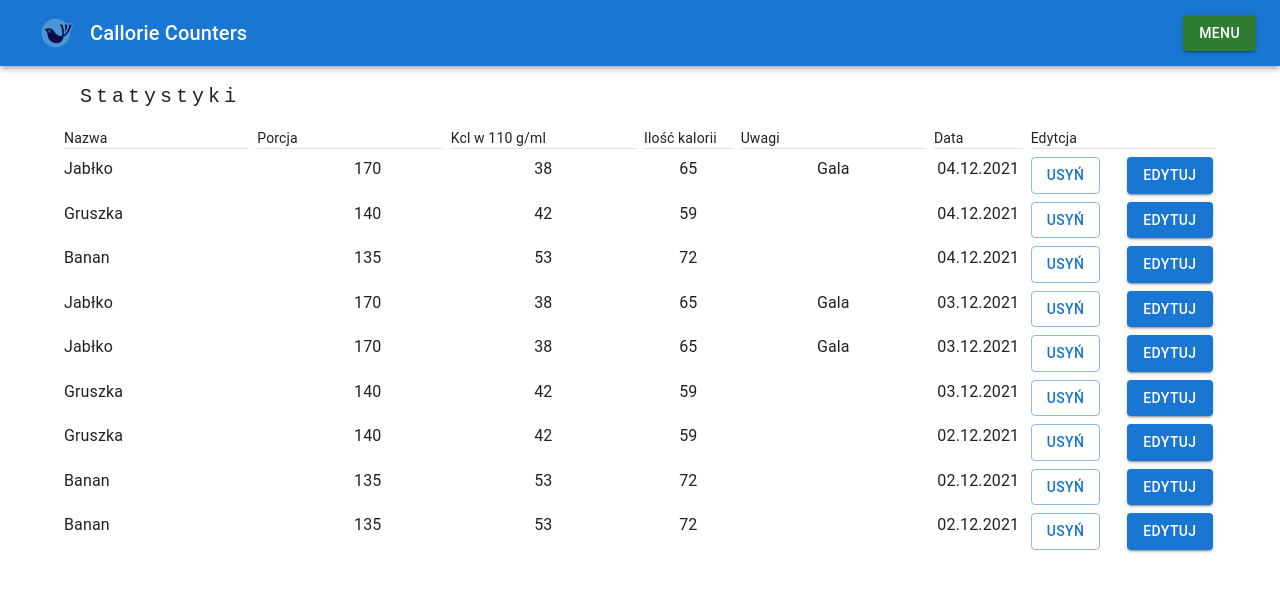
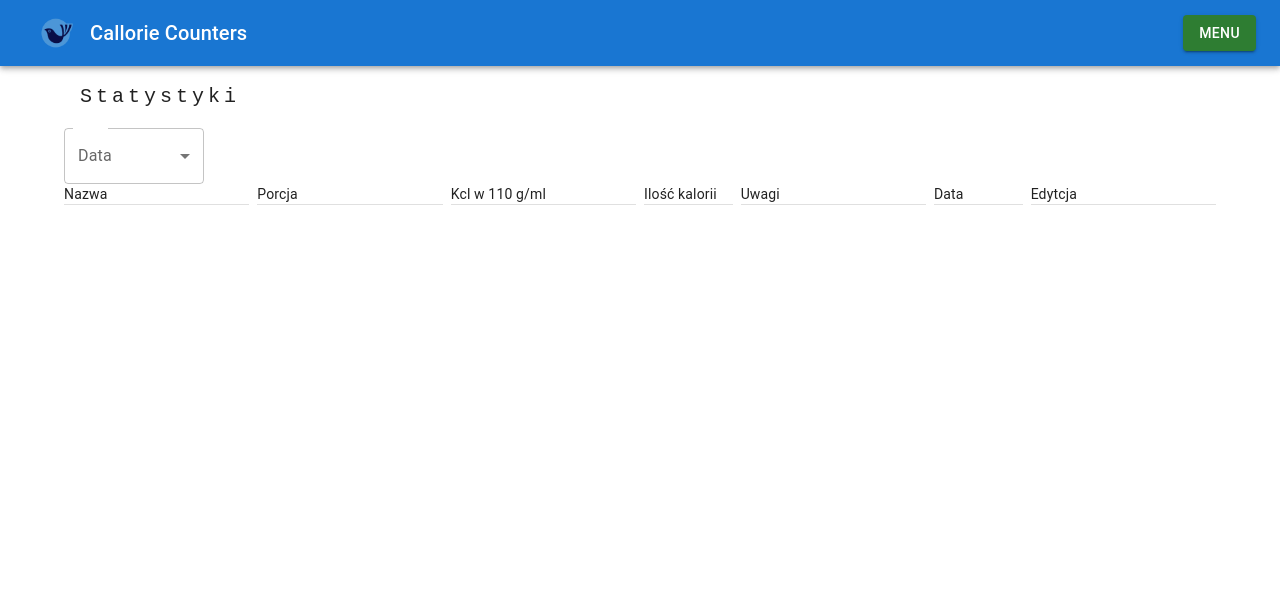
Before and after one commit to DominikPro/Counting-Calories-MERN-App, a React (Create React App) app: page /statistic in a window 1280 px wide. Shown: the top 592 px of the page. Built offline with nearby package versions, Linux system fonts and the light colour scheme.

Commit message:
creating a component for selecting the date

```diff
--- /dev/null
+++ b/src/Components/SelectDate/SelectDate.jsx
@@ -0,0 +1,56 @@
+import React, { useState, useEffect } from "react";
+//=============================================
+import dayjs from "dayjs";
+//=============================================
+import { useSelector } from "react-redux";
+//=============================================
+import Box from "@mui/material/Box";
+import InputLabel from "@mui/material/InputLabel";
+import MenuItem from "@mui/material/MenuItem";
+import FormControl from "@mui/material/FormControl";
+import Select from "@mui/material/Select";
+
+const SelectDate = ({ dateSelected, setDateSelected }) => {
+	const data = useSelector((state) => state.calories);
+	const distinctDate = [...new Set(data.map((item) => item.date))];
+	const [selectedDay, setSelectedDay] = useState();
+
+	const handleChange = (event) => {
+		setSelectedDay(event.target.value);
+	};
+
+	let productsForTheDate = data.filter((product) => {
+		if (product.date === selectedDay) {
+			return product;
+		}
+	});
+
+	useEffect(() => {
+		setDateSelected(productsForTheDate);
+		console.log(productsForTheDate);
+		console.log(dateSelected);
+	}, [selectedDay]);
+
+	return (
+		<Box sx={{ mmaxWidth: 100 }}>
+			<FormControl fullWidth>
+				<InputLabel id="demo-simple-select-label">Data</InputLabel>
+				<Select
+					style={{ width: 140 }}
+					labelId="demo-simple-select-label"
+					id="demo-simple-select"
+					displayEmpty
+					value={dateSelected}
+					label="Data"
+					onChange={handleChange}
+				>
+					{distinctDate.map((date) => (
+						<MenuItem value={date}>{date}</MenuItem>
+					))}
+				</Select>
+			</FormControl>
+		</Box>
+	);
+};
+
+export default SelectDate;
--- a/src/Components/Table/Table.jsx
+++ b/src/Components/Table/Table.jsx
@@ -7,6 +7,10 @@ import Item from "../Item/Item";
 //=============================================
 
 const Table = ({ data, col1Title, col2Title, col3Title, col4Title, col5Title, col6Title, col7Title }) => {
+	{
+		if (data === null) {
+			return <h3>Brak danych</h3>;
+		} else {
 			return (
 				<>
 					<Grid container spacing={1}>
@@ -38,7 +42,9 @@ const Table = ({ data, col1Title, col2Title, col3Title, col4Title, col5Title, co
 									key={item.name}
 									name={item.name}
 									portion={item.defaultPortion}
-							amountOfKclIn100g={item.caloriesIn100}
+									amountOfKclIn100g={
+										item.caloriesIn100
+									}
 									remarks={item.remarks}
 									date={item.date}
 								/>
@@ -47,6 +53,8 @@ const Table = ({ data, col1Title, col2Title, col3Title, col4Title, col5Title, co
 					</Grid>
 				</>
 			);
+		}
+	}
 };
 
 export default Table;
--- a/src/Pages/Statistic.jsx
+++ b/src/Pages/Statistic.jsx
@@ -1,27 +1,30 @@
-import React, { useEffect } from "react";
+import React, { useEffect, useState } from "react";
 //=============================================
 import Container from "@mui/material/Container";
 //=============================================
 import { useSelector } from "react-redux";
+
 //=============================================
 import Header from "../Components/Header/Header";
 import Table from "../Components/Table/Table";
+import SelectDate from "../Components/SelectDate/SelectDate";
 //=============================================
 
 const Statistic = () => {
-	const data = useSelector((state) => state.calories);
+	const [dateSelected, setDateSelected] = useState(null);
 
-	const distinctDate = [...new Set(data.map((item) => item.date))];
 	useEffect(() => {
-		console.log(distinctDate);
-	}, [data]);
+		console.log(dateSelected);
+	}, [dateSelected]);
 
 	return (
 		<>
 			<Container maxWidth="lg">
 				<Header title="Statystyki" size={20} />
+				<SelectDate setDateSelected={setDateSelected} dateSelected={dateSelected} />
+
 				<Table
-					data={data}
+					data={dateSelected}
 					col1Title="Nazwa"
 					col2Title="Porcja"
 					col3Title="Kcl w 110 g/ml"
```
Lines whose indentation alone changed are shown as unchanged.
